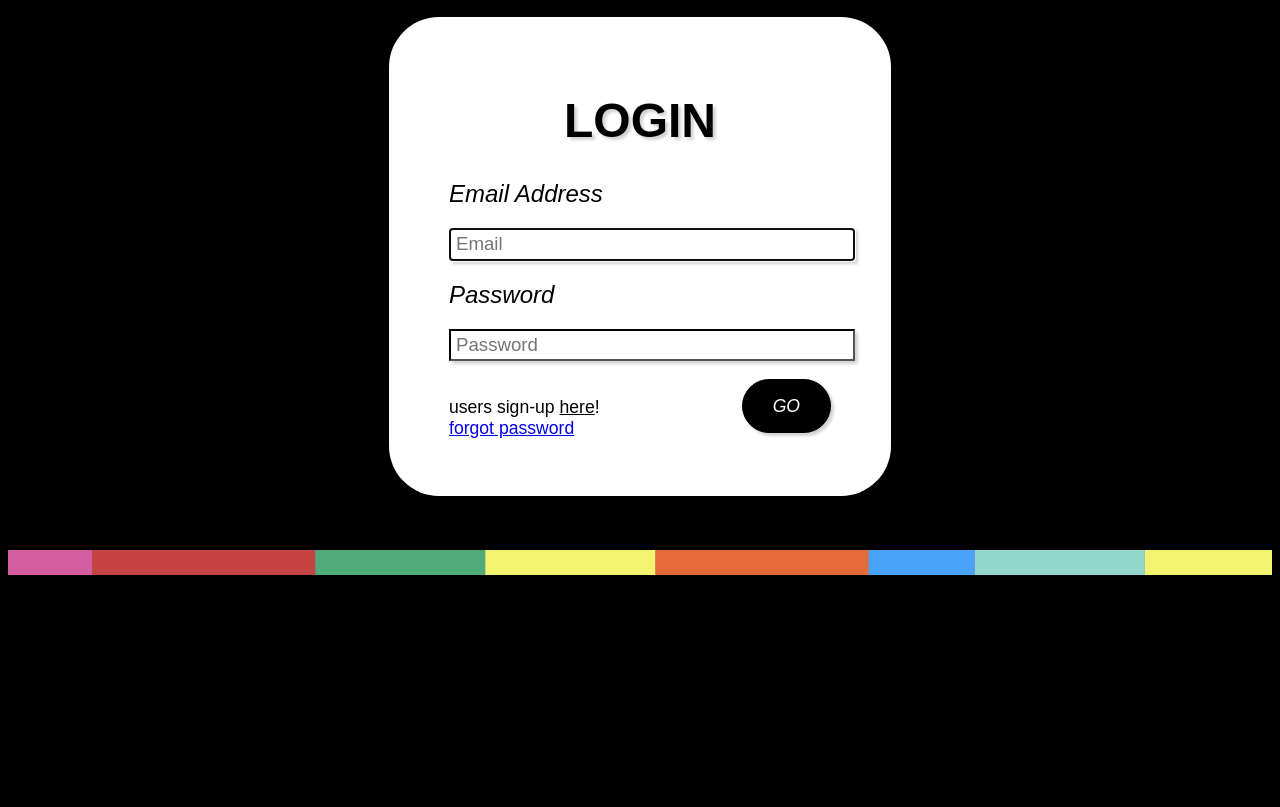
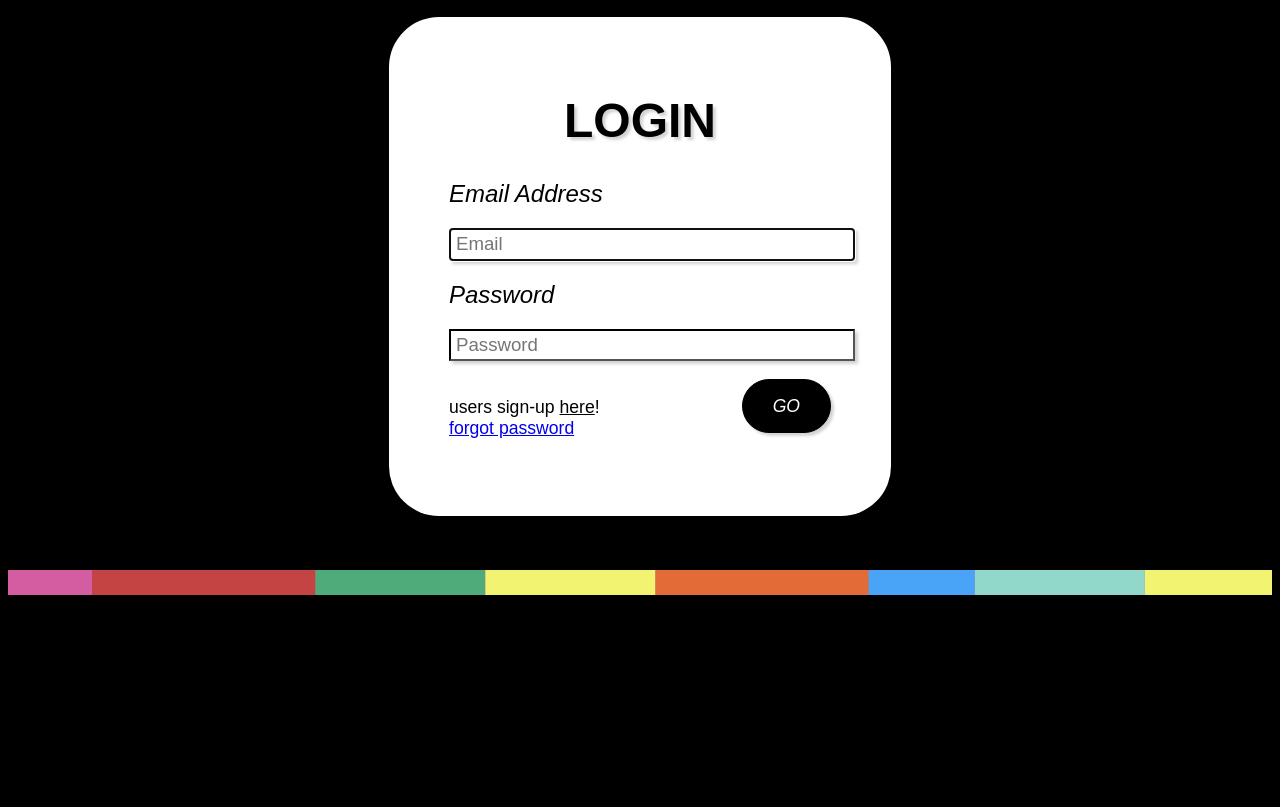
Before and after one commit to cmpt375-2021fall/client-project-crayon_project, a Django app: page /login/ in a window 1280 px wide. Shown: the part 27-834 px from the top of the page. After the commit the page ends 622 px from the top, so only its background shows below. Run offline with Django 3.2, Linux system fonts and the light colour scheme; some libraries are stand-ins or nearby versions; some web fonts are replaced.

Commit message:
updated css

```diff
--- a/crayonApp/static/crayonApp/css/login.css
+++ b/crayonApp/static/crayonApp/css/login.css
@@ -107,16 +107,6 @@
 }
 
 rainbowfooter{
-  position: fixed;
-  bottom: 0;
+    bottom: 0;
     height:60px;
 }
-
-#page-container {
-  position: relative;
-  min-height: 100vh;
-}
-
-#content-wrap {
-  padding-bottom: 2.5rem;    /* Footer height */
-}
```
Also changed, not shown: db.sqlite3.
